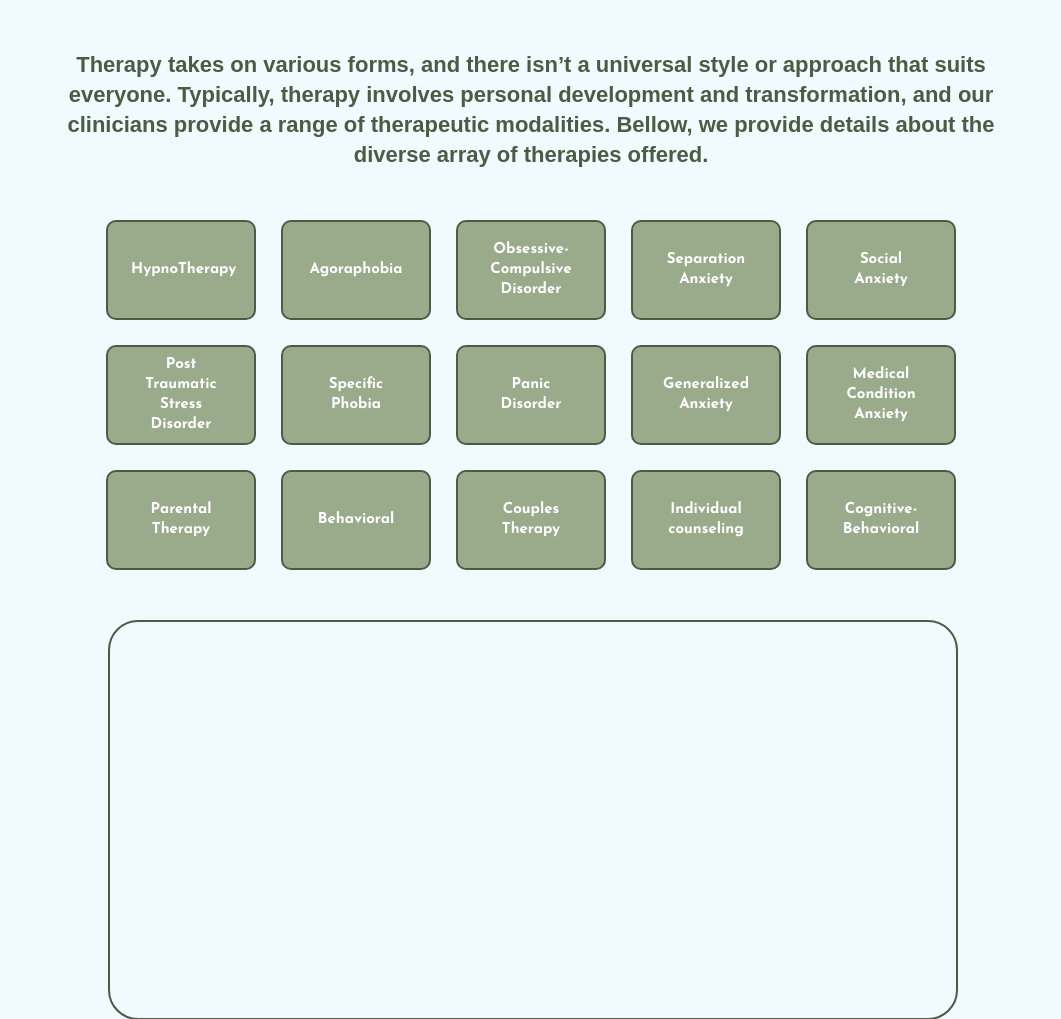
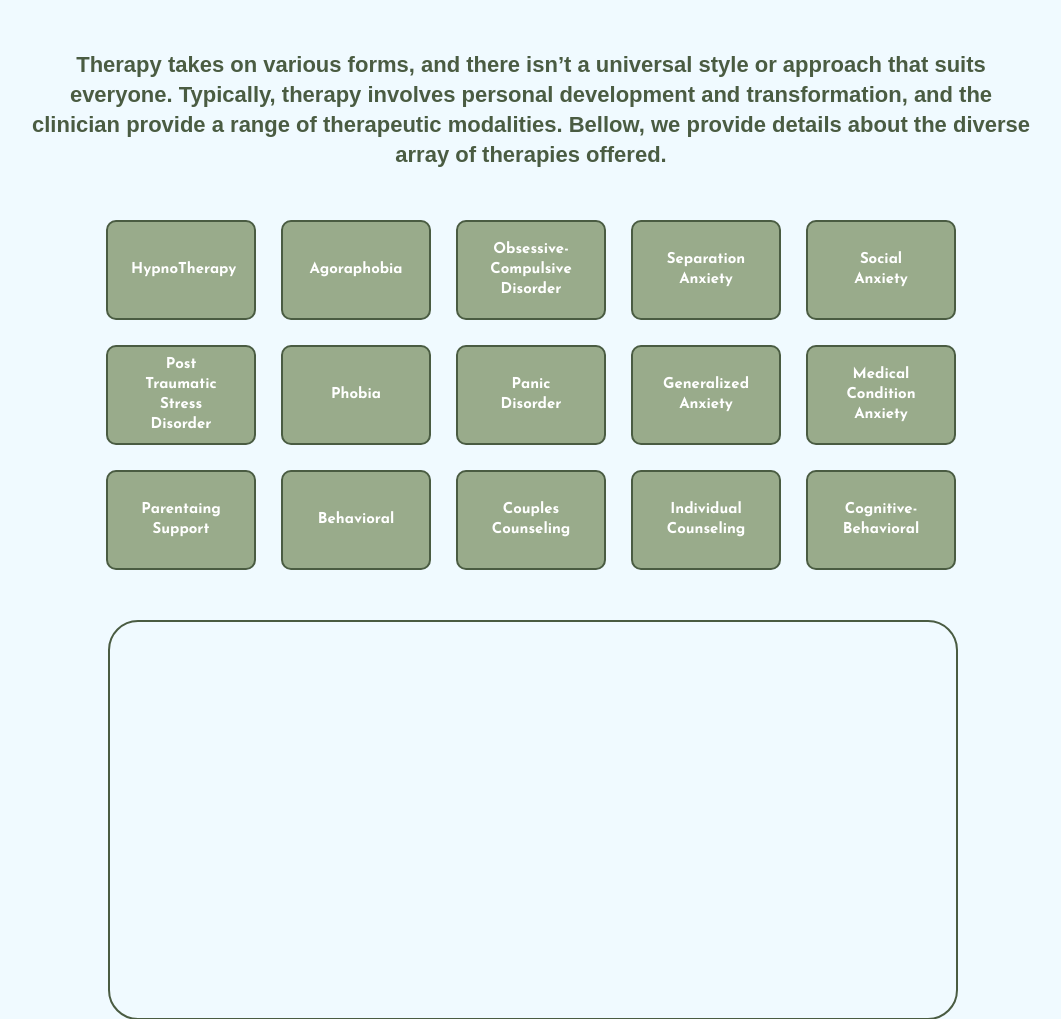
Before and after one commit to Andy2020code/Therapist-server, a Flask app: page /our-services in a window 1280 px wide. Shown: the part 560-1579 px from the top of the page, without its empty margins (109-1170 px from the left). Run offline with Flask 3, Linux system fonts and the light colour scheme; some web fonts are replaced.

Commit message:
Update our-services.html

```diff
--- a/templates/our-services.html
+++ b/templates/our-services.html
@@ -27,7 +27,7 @@
     <div class="top-bg"></div>
 
     <div class="top-text-box">
-        <p>Therapy takes on various forms, and there isn’t a universal style or approach that suits everyone. Typically, therapy involves personal development and transformation, and our clinicians provide a range of therapeutic modalities. Bellow, we provide details about the diverse array of therapies offered.</p>
+        <p>Therapy takes on various forms, and there isn’t a universal style or approach that suits everyone. Typically, therapy involves personal development and transformation, and the clinician provide a range of therapeutic modalities. Bellow, we provide details about the diverse array of therapies offered.</p>
     </div>
 
     <div class="sop-layout">
@@ -59,7 +59,7 @@
             </div>
 
             <div class="services-card card-07" onclick="hideShow('div7')">
-                <h1>Specific Phobia</h1>
+                <h1>Phobia</h1>
             </div>
 
             <div class="services-card card-08" onclick="hideShow('div8')">
@@ -76,7 +76,7 @@
 
 
             <div class="services-card card-11" onclick="hideShow('div11')">
-                <h1>Parental Therapy</h1>
+                <h1>Parentaing Support</h1>
             </div>
 
             <div class="services-card card-12" onclick="hideShow('div12')">
@@ -84,11 +84,11 @@
             </div>
 
             <div class="services-card card-13" onclick="hideShow('div13')">
-                <h1>Couples Therapy</h1>
+                <h1>Couples Counseling</h1>
             </div>
 
             <div class="services-card card-14" onclick="hideShow('div14')">
-                <h1>Individual counseling</h1>
+                <h1>Individual Counseling</h1>
             </div>
 
             <div class="services-card card-15" onclick="hideShow('div15')">
@@ -200,7 +200,7 @@
             </div>
 
             <div class="depression-therapy-card">
-                <img src="static/IMG/services-offered-pics/depression-therapy-img.jpg" alt="medication-management-img">
+                <img src="static/IMG/services-offered-pics/depression-therapy-img.jpeg" alt="medication-management-img">
                 <h1>Depression Therapy</h1>
                 <a href="#"><button class="gs-btn">GET STARTED</button></a>
             </div>
```
